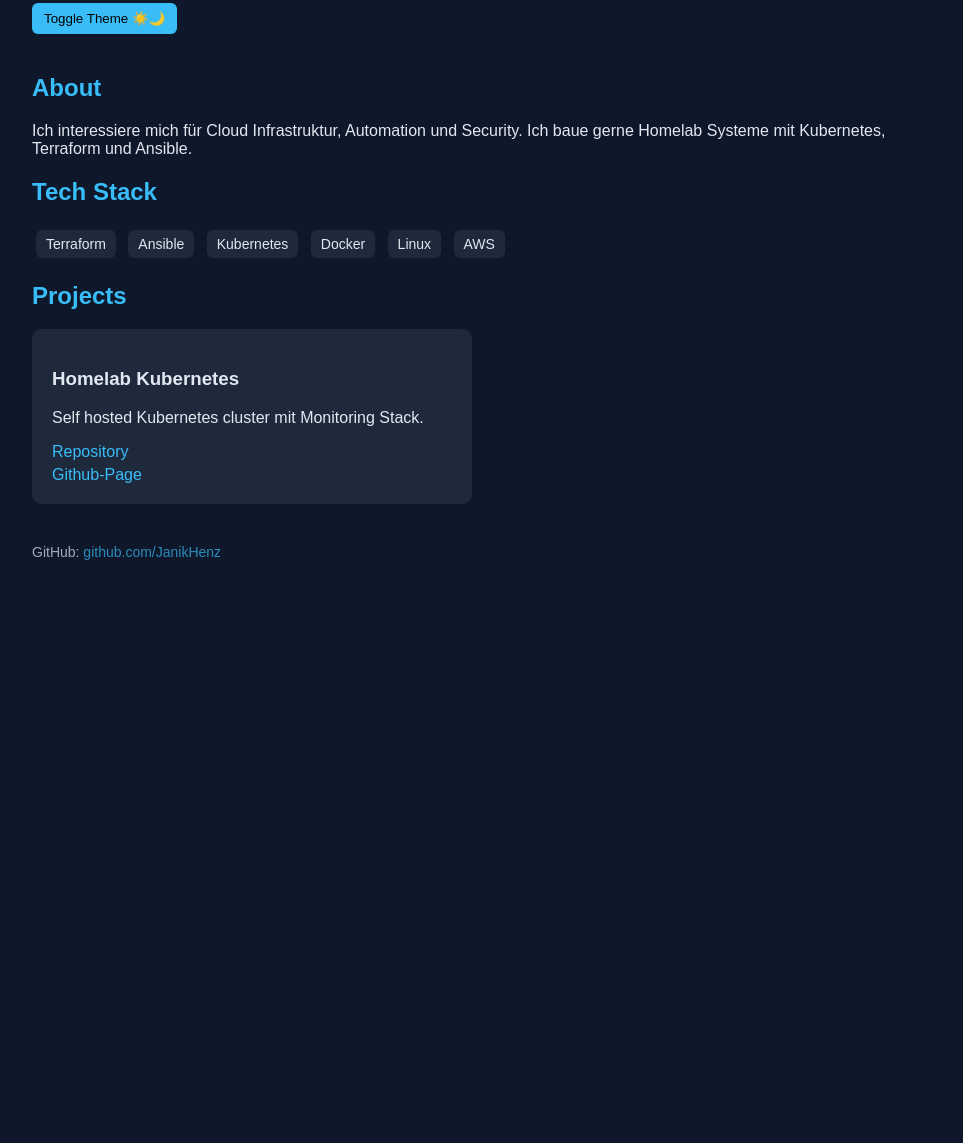
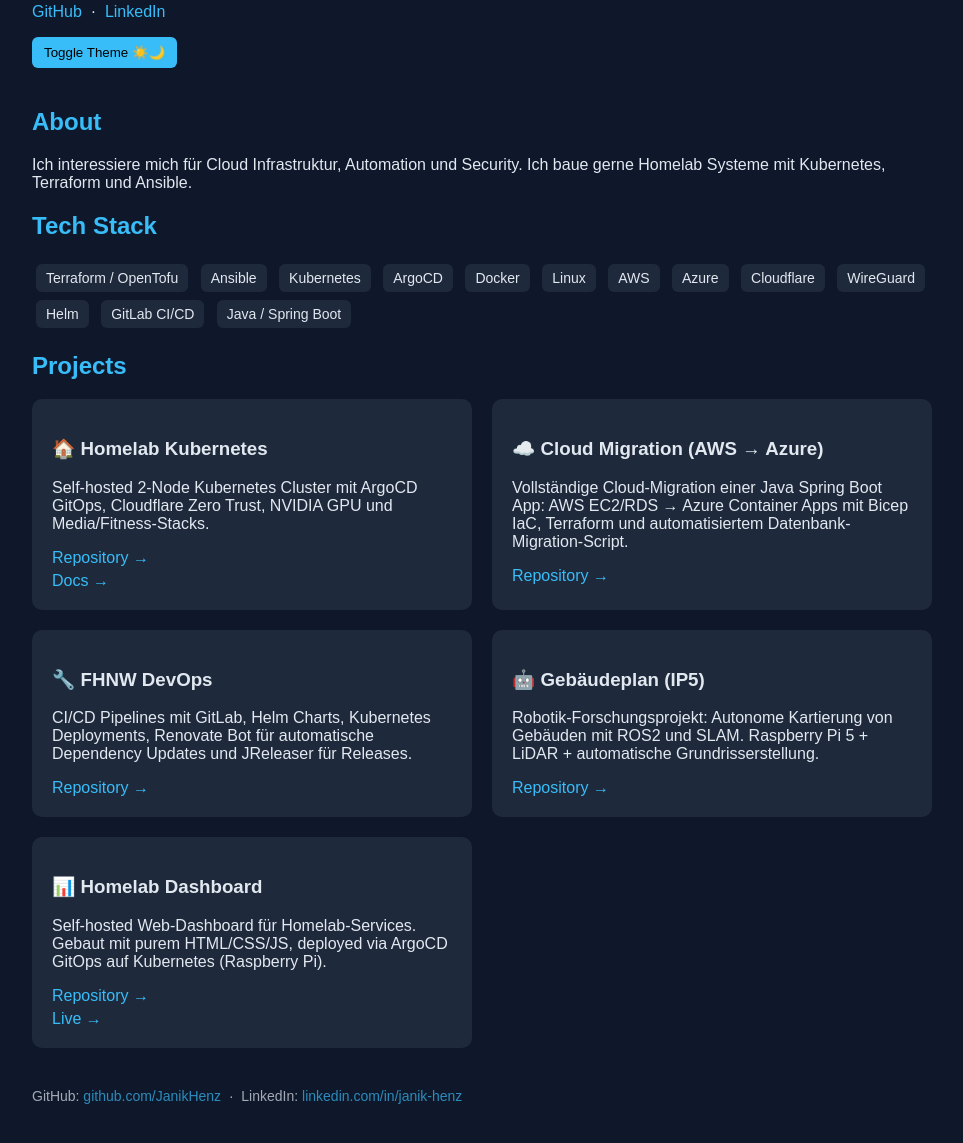
Before and after one commit to JanikHenz/JanikHenz.github.io, a plain HTML site: page docs/index.html in a window 1280 px wide. Shown: the part 151-1294 px from the top of the page, without its empty margins (158-1121 px from the left). Before the commit the page ends 800 px from the top, so only its background shows below. Drawn offline with Linux system fonts and the light colour scheme.

Commit message:
chore: update website

```diff
--- a/docs/index.html
+++ b/docs/index.html
@@ -98,6 +98,11 @@
 <h1>Janik Henz</h1>
 <p>Informatik Student | Cloud • DevOps • Infrastructure</p>
 
+<p>
+  <a href="https://github.com/JanikHenz">GitHub</a> &nbsp;·&nbsp;
+  <a href="https://www.linkedin.com/in/janik-henz">LinkedIn</a>
+</p>
+
 <button onclick="toggleTheme()">Toggle Theme ☀️🌙</button>
 
 </header>
@@ -117,12 +122,19 @@
 
 <h2>Tech Stack</h2>
 
-<div class="badge">Terraform</div>
+<div class="badge">Terraform / OpenTofu</div>
 <div class="badge">Ansible</div>
 <div class="badge">Kubernetes</div>
+<div class="badge">ArgoCD</div>
 <div class="badge">Docker</div>
 <div class="badge">Linux</div>
 <div class="badge">AWS</div>
+<div class="badge">Azure</div>
+<div class="badge">Cloudflare</div>
+<div class="badge">WireGuard</div>
+<div class="badge">Helm</div>
+<div class="badge">GitLab CI/CD</div>
+<div class="badge">Java / Spring Boot</div>
 
 </section>
 
@@ -133,29 +145,36 @@
 <div class="projects">
 
 <div class="project">
-<h3>Homelab Kubernetes</h3>
-<p>Self hosted Kubernetes cluster mit Monitoring Stack.</p>
-<a href="https://github.com/JanikHenz/my-homelab">Repository</a>
-<a href="https://github.janikhenz.ch/my-homelab/">Github-Page</a>
+<h3>🏠 Homelab Kubernetes</h3>
+<p>Self-hosted 2-Node Kubernetes Cluster mit ArgoCD GitOps, Cloudflare Zero Trust, NVIDIA GPU und Media/Fitness-Stacks.</p>
+<a href="https://github.com/JanikHenz/my-homelab">Repository →</a>
+<a href="https://github.janikhenz.ch/my-homelab/">Docs →</a>
 </div>
 
-<!-- <div class="project"> -->
-<!-- <h3>IaC Infrastructure</h3> -->
-<!-- <p>Automatisiertes AWS Deployment mit Terraform.</p> -->
-<!-- <a href="#">Repository →</a> -->
-<!-- </div> -->
-<!---->
-<!-- <div class="project"> -->
-<!-- <h3>Ansible Bootstrap</h3> -->
-<!-- <p>Automatisches Provisioning von Servern.</p> -->
-<!-- <a href="#">Repository →</a> -->
-<!-- </div> -->
-<!---->
-<!-- <div class="project"> -->
-<!-- <h3>Monitoring Dashboard</h3> -->
-<!-- <p>Custom Dashboard für Homelab Monitoring.</p> -->
-<!-- <a href="#">Repository →</a> -->
-<!-- </div> -->
+<div class="project">
+<h3>☁️ Cloud Migration (AWS → Azure)</h3>
+<p>Vollständige Cloud-Migration einer Java Spring Boot App: AWS EC2/RDS → Azure Container Apps mit Bicep IaC, Terraform und automatisiertem Datenbank-Migration-Script.</p>
+<a href="https://github.com/JanikHenz/fhnw-pcls">Repository →</a>
+</div>
+
+<div class="project">
+<h3>🔧 FHNW DevOps</h3>
+<p>CI/CD Pipelines mit GitLab, Helm Charts, Kubernetes Deployments, Renovate Bot für automatische Dependency Updates und JReleaser für Releases.</p>
+<a href="https://github.com/JanikHenz/fhnw-devops">Repository →</a>
+</div>
+
+<div class="project">
+<h3>🤖 Gebäudeplan (IP5)</h3>
+<p>Robotik-Forschungsprojekt: Autonome Kartierung von Gebäuden mit ROS2 und SLAM. Raspberry Pi 5 + LiDAR + automatische Grundrisserstellung.</p>
+<a href="https://github.com/JanikHenz/ip5-gebaedeplan">Repository →</a>
+</div>
+
+<div class="project">
+<h3>📊 Homelab Dashboard</h3>
+<p>Self-hosted Web-Dashboard für Homelab-Services. Gebaut mit purem HTML/CSS/JS, deployed via ArgoCD GitOps auf Kubernetes (Raspberry Pi).</p>
+<a href="https://github.com/JanikHenz/dashboard">Repository →</a>
+<a href="https://github.janikhenz.ch/dashboard/">Live →</a>
+</div>
 
 </div>
 
@@ -164,8 +183,9 @@
 <footer>
 
 <p>
-GitHub:
-<a href="https://github.com/JanikHenz">github.com/JanikHenz</a>
+  GitHub: <a href="https://github.com/JanikHenz">github.com/JanikHenz</a>
+  &nbsp;·&nbsp;
+  LinkedIn: <a href="https://www.linkedin.com/in/janik-henz">linkedin.com/in/janik-henz</a>
 </p>
 
 </footer>
```
